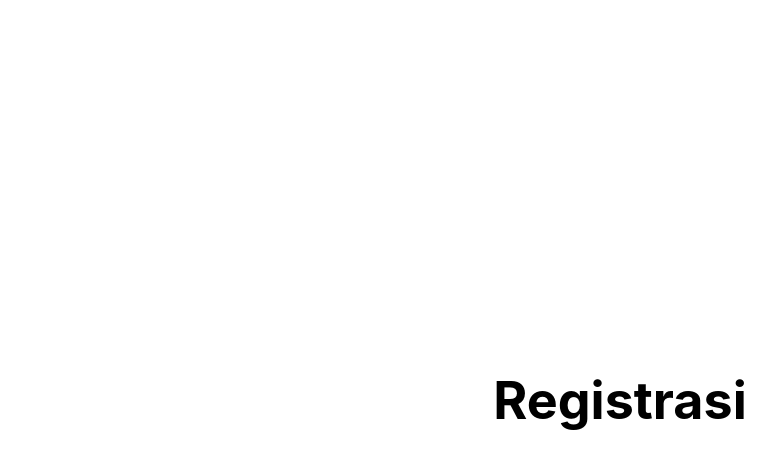
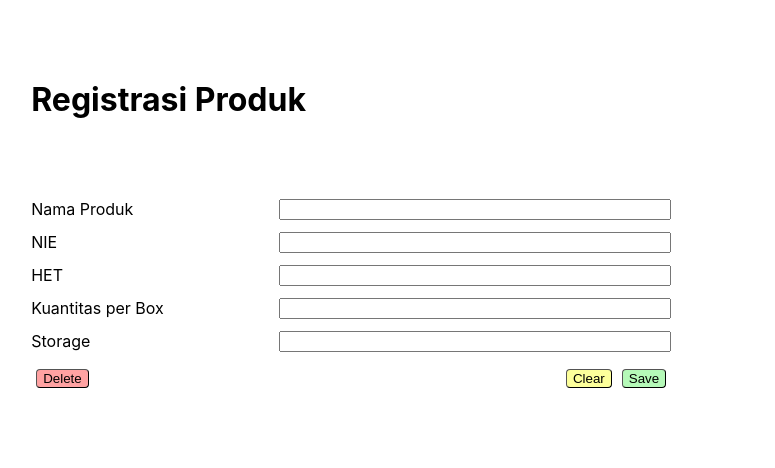
Before and after one commit to KevinDallian/QRCode, a React (Create React App) app: page /registrasi in a window 1280 px wide. Shown: the top 468 px of the page, without its empty margins (20-795 px from the left). Built offline with nearby package versions, Linux system fonts and the light colour scheme.

Commit message:
added action button component

```diff
--- a/src/App.css
+++ b/src/App.css
@@ -1,7 +1,4 @@
-.App {
-  text-align: center;
 
-}
 
 .App-logo {
   height: 40vmin;
--- a/src/App.js
+++ b/src/App.js
@@ -9,8 +9,7 @@ import Agregasi from './Pages/Agregasi/Agregasi';
 function App() {
   return (
     <div className="App">
-      <header className="App-header">
-        <BrowserRouter>
+      <BrowserRouter>
           <Routes>
             <Route path='/'>
               <Route index element={<Home />}></Route>
@@ -21,7 +20,6 @@ function App() {
             </Route>
           </Routes>
         </BrowserRouter>
-      </header>
     </div>
   );
 }
--- /dev/null
+++ b/src/Components/ActionButton/ActionButton.css
@@ -0,0 +1,5 @@
+#actionButton {
+    margin: 5px;
+    border-radius: 4px;
+    border-width: 1.5px;
+}
--- /dev/null
+++ b/src/Components/ActionButton/ActionButton.js
@@ -0,0 +1,7 @@
+import './ActionButton.css'
+
+export default function ActionButton({name, color = "#FFFFFF"}){
+    return (
+        <button id="actionButton" style={{backgroundColor:color}}>{name}</button>
+    );
+}
--- a/src/Pages/Home/Home.css
+++ b/src/Pages/Home/Home.css
@@ -1,3 +1,13 @@
+.layout {
+    min-height: 100vh;
+    display: flex;
+    flex-direction: row;
+    align-items: center;
+    justify-content: center;
+    font-size: calc(10px + 2vmin);
+    color: white;
+  }
+
 .homeLink {
     text-decoration: none;
 }
--- a/src/Pages/Home/Home.js
+++ b/src/Pages/Home/Home.js
@@ -9,10 +9,12 @@ import './Home.css';
 export default function Home() {
     return (
         <>
-        <Link className='homeLink' to="/registrasi"> <DisplayButton image={registrasiLogo} text={"Registrasi Produk"}/> </Link>
-        <Link className='homeLink' to="/jobOrder"> <DisplayButton image={jobLogo} text={"Job Order"}/> </Link>
-        <Link className='homeLink' to="/serialisasi"> <DisplayButton image={serialisasiLogo} text={"Serialisasi"}/> </Link>
-        <Link className='homeLink' to="/agregasi"> <DisplayButton image={agregasiLogo} text={"Agregasi"}/> </Link>
+        <div className='layout'>
+            <Link className='homeLink' to="/registrasi"> <DisplayButton image={registrasiLogo} text={"Registrasi Produk"}/> </Link>
+            <Link className='homeLink' to="/jobOrder"> <DisplayButton image={jobLogo} text={"Job Order"}/> </Link>
+            <Link className='homeLink' to="/serialisasi"> <DisplayButton image={serialisasiLogo} text={"Serialisasi"}/> </Link>
+            <Link className='homeLink' to="/agregasi"> <DisplayButton image={agregasiLogo} text={"Agregasi"}/> </Link>
+        </div>
         </>
     );
 }
--- /dev/null
+++ b/src/Pages/Registrasi/Registrasi.css
@@ -0,0 +1,29 @@
+#title {
+    margin-top: 10vh;
+    margin-bottom: 10vh;
+    margin-left: 4vw;
+}
+
+#form {
+    margin-left: 4vw;
+    display: flex;
+    flex-direction: column;
+}
+
+.box {
+    width: 50vw;
+    display: flex;
+    justify-content: space-between;
+    margin-bottom: 1.5vh;
+}
+
+.box input {
+    width: 30vw;
+}
+
+#buttonRow{
+    width: 50vw;
+    display: flex;
+    justify-content: space-between;
+    margin-left: 4vw;
+}
--- a/src/Pages/Registrasi/Registrasi.js
+++ b/src/Pages/Registrasi/Registrasi.js
@@ -1,7 +1,42 @@
+import { useState } from 'react';
+import './Registrasi.css';
+import ActionButton from '../../Components/ActionButton/ActionButton';
+
 export default function Registrasi(){
+    const [name, setName] = useState('');
+    const [nie, setNIE] = useState('');
+    const [het, setHET] = useState('');
+    const [quantity, setQuantity] = useState('');
+    const [storage, setStorage] = useState('');
+
     return (
         <>
-            <h1 style={{color: "black"}}>Registrasi</h1>
+            <h1 id='title'>Registrasi Produk</h1>
+            <form id='form'>
+                <FormDetail variableName={"Nama Produk"} value={name} setValue={()=>setName()} />
+                <FormDetail variableName={"NIE"} value={nie} setValue={()=>setNIE()}/>
+                <FormDetail variableName={"HET"} value={het} setValue={()=>setHET()}/>
+                <FormDetail variableName={"Kuantitas per Box"} value={quantity} setValue={()=>setQuantity()}/>
+                <FormDetail variableName={"Storage"} value={storage} setValue={()=>setStorage()}/>
+            </form>
+            <div id='buttonRow'>
+                <ActionButton name={"Delete"} color='#ffa2a2'/>
+                <div>
+                    <ActionButton name={"Clear"} color='#fdff9b'/>
+                    <ActionButton name={"Save"} color='#b5f9b8'/>
+                </div>
+
+            </div>
+
         </>
     );
 }
+
+export function FormDetail({variableName, value, setValue}){
+    return (
+        <div className='box'>
+            <label>{variableName}</label>
+            <input value={value} onChange={(e)=>setValue(e.target.value)}/>
+        </div>
+    );
+}
```
